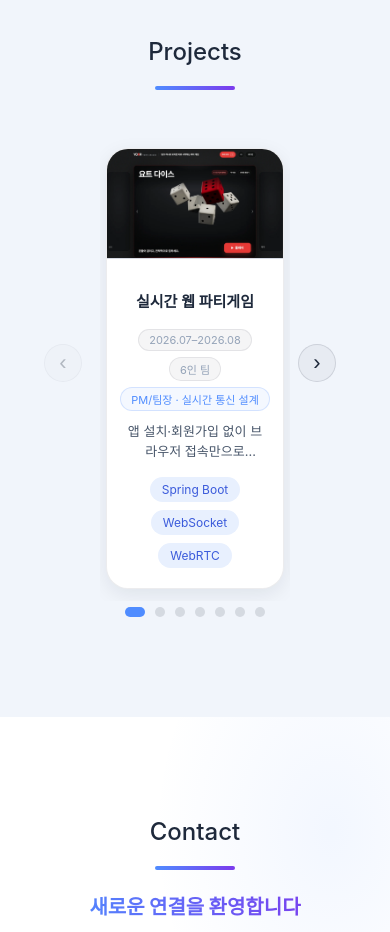
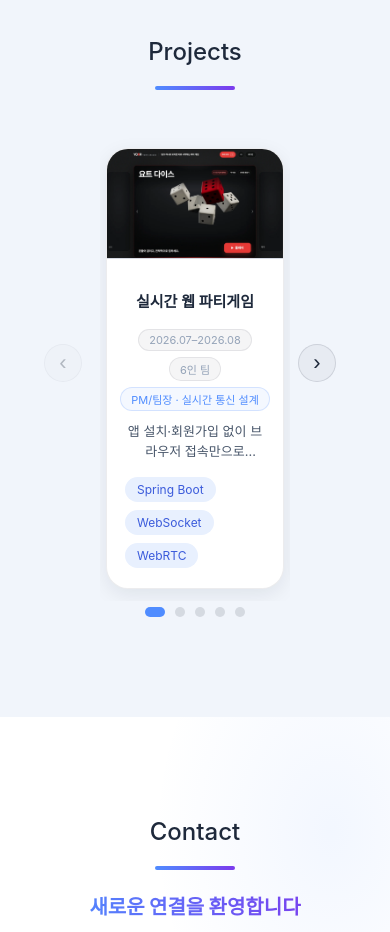
Before and after one commit to jhyungit/jhyungit.github.io, a React (Vite) app: page / in a window 390 px wide. Shown: the part 5680-6612 px from the top of the page. Built offline with nearby package versions, Linux system fonts and the light colour scheme; a web font is replaced by a local one.

Commit message:
feat: 카드 5개로 정리, 무신사 추가 — 팀 규모·정확도 정정 반영

```diff
--- a/src/data/project.js
+++ b/src/data/project.js
@@ -27,6 +27,7 @@ import tripcrewCard from "../assets/project-photo/tripcrew-card.png";
 import tripcrewHero from "../assets/project-photo/tripcrew-hero.png";
 
 import yorrCard from "../assets/project-photo/yorr-card.webp";
+import musinsaCard from "../assets/project-photo/musinsa-card.webp";
 
 const projectCategories = [
   // ────────────────────────────────────────────────────────────
@@ -35,6 +36,7 @@ const projectCategories = [
   // ────────────────────────────────────────────────────────────
   {
     id: "yorr",
+    featured: 1,
     title: "YORR",
     image: yorrCard,
     subtitle: "실시간 웹 파티게임",
@@ -144,6 +146,7 @@ const projectCategories = [
   },
   {
     id: "tripcrew",
+    featured: 2,
     title: "TripCrew",
     image: tripcrewCard,
     subtitle: "여행 계획 협업 플랫폼",
@@ -184,8 +187,75 @@ const projectCategories = [
       heroImages: [tripcrewHero],
     },
   },
+  // ────────────────────────────────────────────────────────────
+  // 무신사 향수 평점 예측 — 근거는 PROFILE.md §2 뿐이다.
+  // 네트워크 요청 패턴 분석은 이 프로젝트에만 귀속된다 (달리셔스·MLB 금지).
+  // 정확도는 84%가 아니라 84.62%다. 어떤 모델·조건인지 함께 밝힌다.
+  // ────────────────────────────────────────────────────────────
+  {
+    id: "musinsa",
+    featured: 4,
+    // 카드 표제는 subtitle이고 모달 제목은 "{title} {subtitle}"이다.
+    // 다른 카드(YORR/실시간 웹 파티게임, 달리셔스/추천 시스템)와 같은 규칙을 따른다.
+    title: "무신사",
+    image: musinsaCard,
+    subtitle: "향수 평점 예측",
+    period: "T-academy ASAC",
+    role: "데이터 수집·EDA·모델링",
+    teamSize: "6인 팀",
+    summaryLines: [
+      "HTML 파싱으로 수집 불가한 리뷰 데이터를",
+      "네트워크 요청 패턴을 추적해 수집",
+    ],
+    tags: ["Python", "Random Forest", "Selenium"],
+    modal: {
+      badge: "3진 분류 84.62%",
+      intro: [
+        "가격·출시 정보·리뷰를 피처로 향수 평점을 예측하는 분류 모델",
+        "T-academy ASAC 과정 · 6인 팀 · 데이터 수집·EDA·모델링 담당",
+      ],
+      roles: [
+        "HTML 파싱으로 수집 불가한 리뷰 데이터 → \"사용자 동작 시점에 비동기 로딩\"이라 가설 수립 → 브라우저 DevTools Network 탭으로 HTTP 요청 패턴을 추적해 요청 API를 특정 → 코드로 재현해 안정적으로 수집",
+        "EDA로 별점 분포 편중(클래스 불균형)을 발견하고 재분류 기준을 탐색",
+        "Random Forest · XGBoost 학습 및 교차검증, GridSearch 하이퍼파라미터 탐색",
+        "리뷰 긍부정 분류에 Keras GRU 적용 (72.36%)",
+      ],
+      // 분류 방식을 세 번 바꿔가며 찾은 과정 자체가 성과다.
+      decisions: [
+        {
+          title: "분류 단위를 세 번 바꿔 3진에 도달했다",
+          problem:
+            "별점을 그대로 5진 분류로 학습했더니 정확도가 36.15%에 그쳤다. 원인은 모델이 아니라 레이블이었다 — EDA에서 별점 분포가 특정 구간에 심하게 편중돼 있었고, 5개 클래스로 나누면 대부분의 클래스가 학습할 표본을 갖지 못했다.",
+          rejected: {
+            what: "2진 분류(고평점 / 저평점)로 단순화",
+            why: "정확도는 평균 71.53%로 올랐지만, 예측 결과가 \"좋다/나쁘다\" 두 값뿐이어서 실제로 쓸 만한 정보가 남지 않았다. 정확도를 얻고 해상도를 잃는 교환이었다.",
+          },
+          chosen:
+            "0점 / 1–4점 / 5점의 3진 분류를 택했다. 무평점(0점)과 만점(5점)을 분포상 실제로 구별되는 두 극단으로 두고, 그 사이를 하나로 묶었다. Random Forest 교차검증 5회 평균 84.62%, GridSearch 후 86.00%. XGBoost는 평균 84.96%, GridSearch 후 86.42%였다. 피처 중요도에서 가장 큰 것은 리뷰 수, 그다음이 가격이었다.",
+          breaksWhen:
+            "1–4점 구간을 하나로 묶었으므로 그 안의 차이는 예측할 수 없다. 중간 평점의 미세한 차이가 중요한 문제라면 이 분류는 부적절하고, 회귀 또는 순서형 분류로 접근해야 한다.",
+        },
+      ],
+      results: [
+        "3진 분류(0점 / 1–4점 / 5점) — Random Forest 교차검증 5회 평균 84.62%, GridSearch 후 86.00%",
+        "XGBoost 평균 84.96%, GridSearch 후 86.42%",
+        "분류 단위 비교 — 5진 36.15% → 2진 71.53% → 3진 84.62%",
+        "피처 중요도 1위는 리뷰 수, 2위는 가격",
+        "시스템의 표면이 아니라 실제 동작을 추적해야 답이 나오는 문제 해결 경험",
+      ],
+      resultBadges: [
+        { icon: "👥", label: "6인 팀" },
+        { icon: "🎯", label: "3진 분류 84.62%" },
+      ],
+      techStack: [
+        "Python", "Pandas", "Scikit-learn", "Random Forest", "XGBoost",
+        "Selenium", "BeautifulSoup", "Keras (GRU)", "DevTools (Network)",
+      ],
+    },
+  },
   {
     id: "kurrant",
+    featured: 5,
     title: "달리셔스",
     image: daliImage,
     subtitle: "추천 시스템",
@@ -228,37 +298,41 @@ const projectCategories = [
   },
   {
     id: "capstone1",
-    title: "Nyam Nyam",
+    featured: false,
+    title: "냐암냐암",
     image: nyamCard,
     subtitle: "Capstone Design 1",
-    role: "조장 / DB·Frontend",
+    role: "조장 / 코드·DB·발표",
+    teamSize: "3인 팀",
     summaryLines: [
       "캡스톤디자인 1 프로젝트",
       "학생들을 위한 맛집 웹 사이트 구축",
     ],
-    tags: ["DB", "MySQL", "HTML/CSS"],
+    tags: ["PHP", "MySQL"],
     modal: {
       badge: "웹 서비스",
       intro: [
-        "캡스톤디자인1 프로젝트",
-        "맛집 웹 사이트 설계 및 구축",
+        "캡스톤디자인1 프로젝트 · 3인 팀 · 조장",
+        "PHP + MySQL 기반 맛집 웹 사이트 설계 및 구축",
       ],
       roles: [
         "조장으로서 일정 조율 및 관리",
-        "MySQL DB 스키마 설계",
-        "리뷰 기능 구현",
-        "HTML/CSS 웹 페이지 구현",
+        "코드 작성",
+        "데이터베이스 구축",
+        "발표",
       ],
-      results: ["MySQL DB 스키마 설계 및 리뷰 기능 구현"],
+      results: ["PHP + MySQL 기반 맛집 웹 사이트 구축"],
       resultBadges: [
-        { icon: "🗄", label: "MySQL DB 설계" },
+        { icon: "👥", label: "3인 팀" },
+        { icon: "🗄", label: "DB 구축" },
       ],
-      techStack: ["DB", "MySQL", "HTML/CSS"],
+      techStack: ["PHP", "MySQL"],
       heroImages: [nyamModal],
     },
   },
   {
     id: "mlb",
+    featured: false,
     title: "MLB",
     image: mlbImage,
     subtitle: "ML Project",
@@ -294,6 +368,7 @@ const projectCategories = [
   },
   {
     id: "pyspark",
+    featured: false,
     title: "PySpark",
     image: pysparkCard,
     subtitle: "빅데이터 분석",
@@ -328,6 +403,7 @@ const projectCategories = [
   },
   {
     id: "supperapp",
+    featured: 3,
     title: "SUPPER APP",
     image: ibkImage,
     subtitle: "기업은행 슈퍼앱",
--- a/src/sections/Project/ProjectSection.css
+++ b/src/sections/Project/ProjectSection.css
@@ -557,6 +557,8 @@
     inset: auto;
     margin-top: auto;
     padding-top: 16px;
+    /* 좁은 폭에서 center는 pill을 한 줄에 하나씩 쌓는다 */
+    justify-content: flex-start;
   }
 
   .project-modal-backdrop { padding: 12px; }
--- a/src/sections/Project/ProjectSection.jsx
+++ b/src/sections/Project/ProjectSection.jsx
@@ -45,7 +45,17 @@ const ProjectSection = () => {
     return () => window.removeEventListener("resize", handleResize);
   }, []);
 
-  const totalProjects = projectCategories.length;
+  // 캐러셀에는 featured가 지정된 항목만, 그 숫자 순서대로 노출한다.
+  // featured: false 항목은 데이터에 남아 있고 나중에 "그 외 프로젝트"로 살린다.
+  const featuredProjects = useMemo(
+    () =>
+      projectCategories
+        .filter((p) => typeof p.featured === "number")
+        .sort((a, b) => a.featured - b.featured),
+    []
+  );
+
+  const totalProjects = featuredProjects.length;
 
   // startIndex의 최대값(끝에서 잘리지 않게)
   const maxStartIndex = useMemo(() => {
@@ -195,7 +205,7 @@ const ProjectSection = () => {
                 transform: `translateX(-${startIndex * stepPx}px)`,
               }}
             >
-              {projectCategories.map((project, idx) => (
+              {featuredProjects.map((project, idx) => (
                 <article
                   key={`${project.id}-${idx}`}
                   className="project-card"
@@ -448,6 +458,17 @@ const ProjectSection = () => {
                 </ul>
               </div>
 
+              {selectedProject?.modal?.roles && (
+                <div className="project-modal-section">
+                  <div className="project-modal-section-title">역할</div>
+                  <ul className="project-modal-list">
+                    {selectedProject.modal.roles.map((line, idx) => (
+                      <li key={idx}>{line}</li>
+                    ))}
+                  </ul>
+                </div>
+              )}
+
               {/* 담당 경계 — 팀 레포에 코드가 있다는 것과 내가 만들었다는 것은 다르다 */}
               {selectedProject?.modal?.myWork && (
                 <div className="project-modal-section">
@@ -527,17 +548,6 @@ const ProjectSection = () => {
                 </div>
               )}
 
-              {selectedProject?.modal?.roles && (
-                <div className="project-modal-section">
-                  <div className="project-modal-section-title">역할</div>
-                  <ul className="project-modal-list">
-                    {selectedProject.modal.roles.map((line, idx) => (
-                      <li key={idx}>{line}</li>
-                    ))}
-                  </ul>
-                </div>
-              )}
-
               <div className="project-modal-section">
                 <div className="project-modal-section-title">성과</div>
                 {selectedProject?.modal?.metrics === "yorr-metrics" && <YorrMetrics />}
```
Also changed, not shown: src/assets/project-photo/musinsa-card.webp (added), 1 other file (tests, documents, lock files or other folders).
